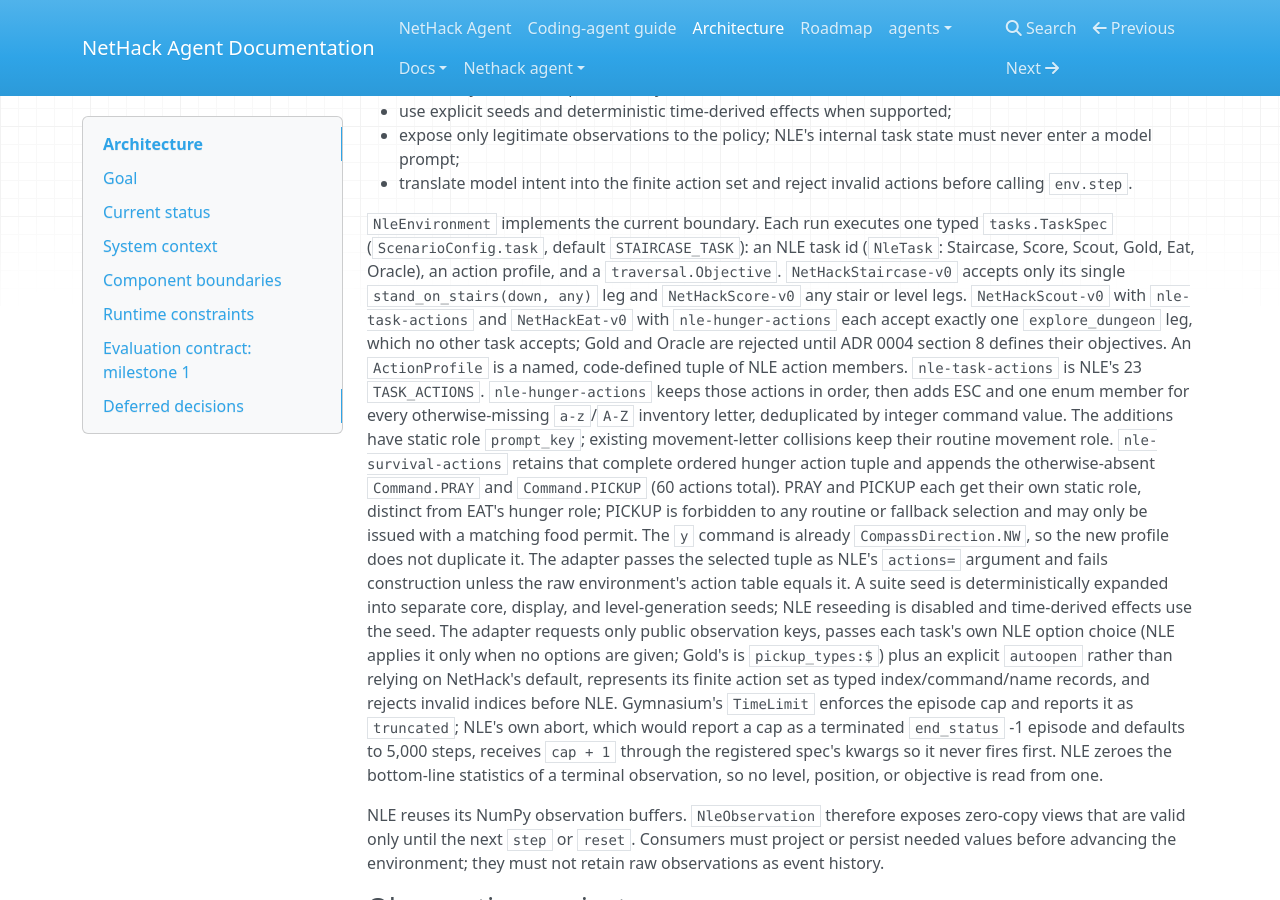
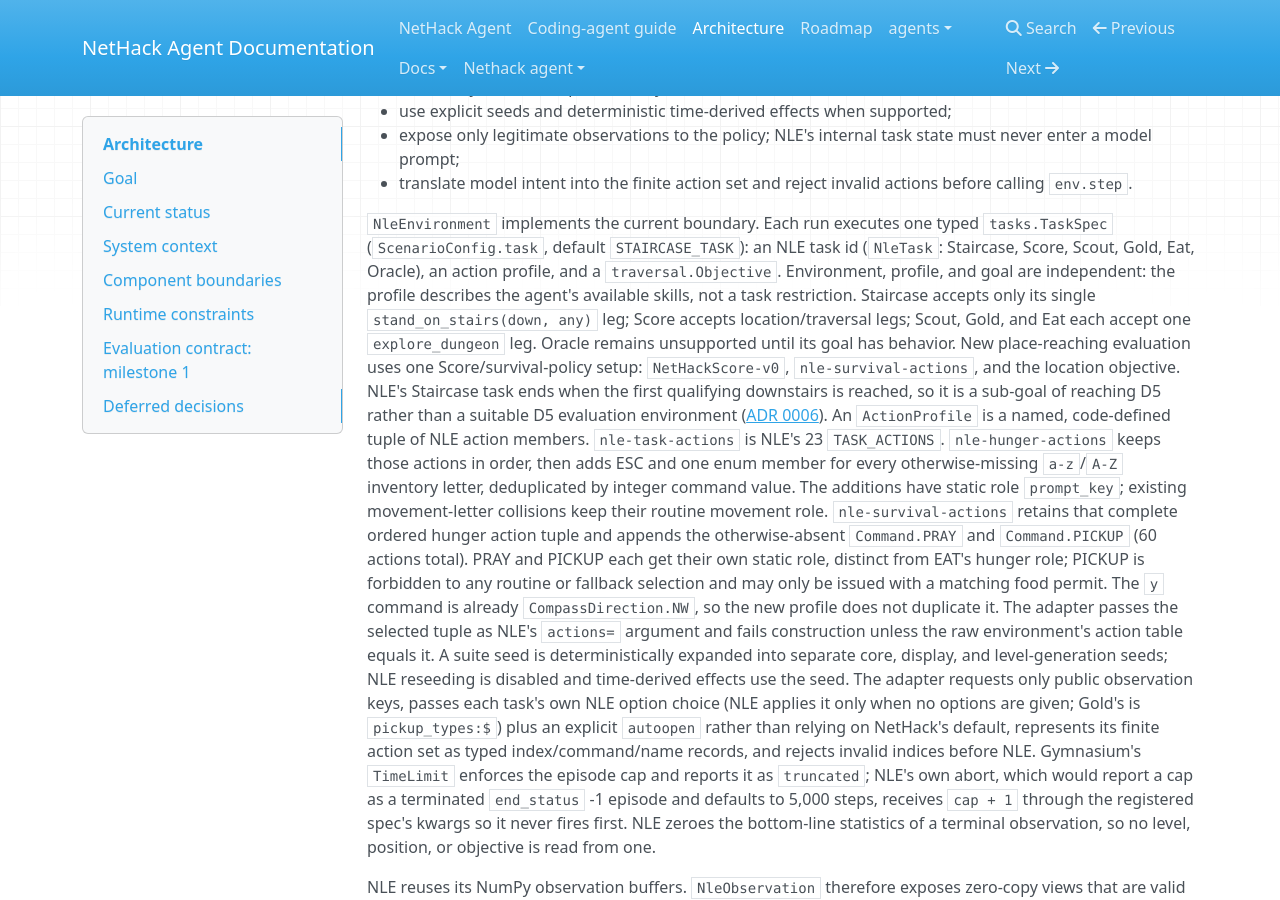
Before and after one commit to Stimim/workspace-agent-play-nethack, an MkDocs documentation site: the page built from ARCHITECTURE.md, in a window 1280 px wide and 900 px high, scrolled down 1214 px. Built offline with MkDocs 1.6.1, drawn with Linux system fonts in a browser that asks for light colours; nearby versions of some CDN libraries; some of the changed text lies outside the part shown.

Commit message:
Unify evaluation goals under one survival agent

```diff
--- a/ARCHITECTURE.md
+++ b/ARCHITECTURE.md
@@ -50,13 +50,18 @@
 `NleEnvironment` implements the current boundary. Each run executes one typed
 `tasks.TaskSpec` (`ScenarioConfig.task`, default `STAIRCASE_TASK`): an NLE task
 id (`NleTask`: Staircase, Score, Scout, Gold, Eat, Oracle), an action profile,
-and a `traversal.Objective`. `NetHackStaircase-v0` accepts only its single
-`stand_on_stairs(down, any)` leg and `NetHackScore-v0` any stair or level legs.
-`NetHackScout-v0` with `nle-task-actions` and `NetHackEat-v0` with
-`nle-hunger-actions` each accept exactly one `explore_dungeon` leg, which no
-other task accepts; Gold and Oracle are rejected until ADR 0004 section 8
-defines their objectives. An `ActionProfile` is a named, code-defined tuple of NLE action
-members. `nle-task-actions` is NLE's 23 `TASK_ACTIONS`.
+and a `traversal.Objective`. Environment, profile, and goal are independent:
+the profile describes the agent's available skills, not a task restriction.
+Staircase accepts only its single `stand_on_stairs(down, any)` leg; Score
+accepts location/traversal legs; Scout, Gold, and Eat each accept one
+`explore_dungeon` leg. Oracle remains unsupported until its goal has behavior.
+New place-reaching evaluation uses one Score/survival-policy setup:
+`NetHackScore-v0`, `nle-survival-actions`, and the location objective. NLE's
+Staircase task ends when the first qualifying downstairs is reached, so it is
+a sub-goal of reaching D5 rather than a suitable D5 evaluation environment
+([ADR 0006](docs/decisions/0006-unified-goal-suites.md)).
+An `ActionProfile` is a named, code-defined tuple of NLE action members.
+`nle-task-actions` is NLE's 23 `TASK_ACTIONS`.
 `nle-hunger-actions` keeps those actions in order, then adds ESC and one enum
 member for every otherwise-missing `a-z`/`A-Z` inventory letter, deduplicated
 by integer command value. The additions have static role `prompt_key`; existing
@@ -161,8 +166,8 @@
 `exhausted`, survives later knowledge growth. A strict `find_oracle` leg
 (`{"kind": "find_oracle"}`) is parseable but has no behavior yet:
 `ObjectivePlanner` refuses any objective containing it, and `TaskSpec` rejects
-`NetHackOracle-v0` as "not supported yet". `NetHackGold-v0` takes one
-`explore_dungeon` leg with `nle-task-actions`. Legs are
+`NetHackOracle-v0` as "not supported yet". Gold takes one
+`explore_dungeon` leg. Legs are
 checked after every step whose NLE episode continues (NLE zeroes the
 bottom-line statistics of a terminal
 observation). On `NetHackStaircase-v0` (and later Oracle) NLE's success
@@ -940,6 +945,16 @@
 suite or real-model run is created by the schema change
 ([note 0022](docs/notes/0022-suite-schema-3-fresh-samples.md)).
 
+New place-reaching evaluations follow
+[ADR 0006](docs/decisions/0006-unified-goal-suites.md): use
+`NetHackScore-v0`, `nle-survival-actions`, and a location objective with the
+same survival-capable policy. The development-only
+`evaluation/unified-d5-regression-v1.json` runs 67 unique historical and probe
+seeds under `reach_level(0,5)`; its 67/67 target is diagnostic and does not
+block commits. Historical suites and reports retain their former task and
+profile as immutable evidence. A later fresh-draw milestone suite must gate
+both its declared success rate and zero starvation/Weak-or-worse hunger deaths.
+
 
 `nethack-agent eval run` drives every case/seed pair in-process through one
 `RunManager` with `create_run(auto_start=True)`: the same coordinator, worker
```
Also changed, not shown: TODO_LIST.md (+9 -8 lines), docs/decisions/0004-traversal-goals-and-task-progression.md (+1 -1 lines), docs/decisions/0005-early-survival-and-seed-evaluation.md (+1 -1 lines), docs/decisions/0006-unified-goal-suites.md (added, +24 -0 lines), docs/development.md (+22 -9 lines), 4 other files.
